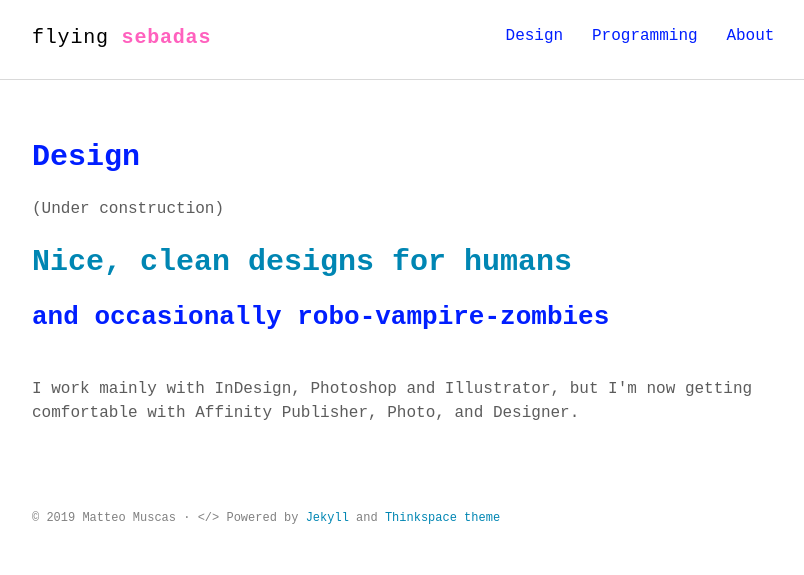
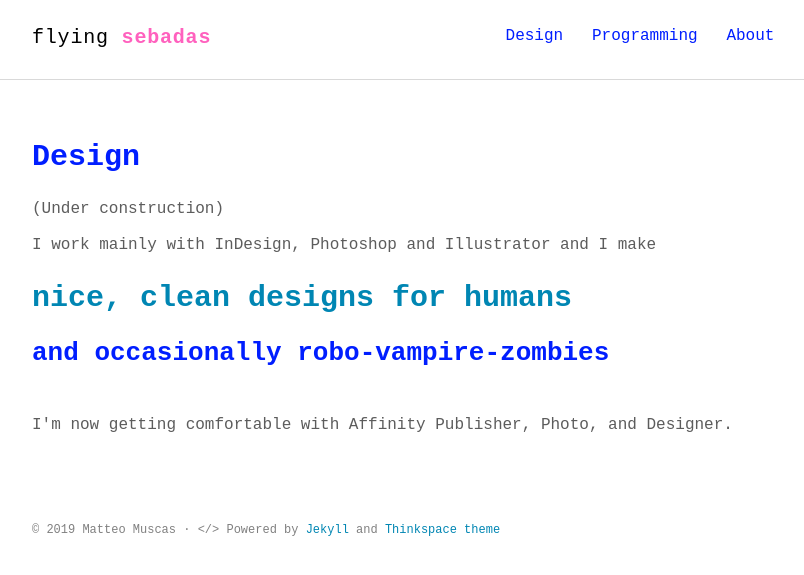
Before and after one commit to quelluomo/quelluomo.github.io, a Jekyll site: the page built from design.md, in a window 1280 px wide. Shown: the top 575 px of the page, without its empty margins (232-1036 px from the left). Built offline with Jekyll 4.4.1, drawn with Linux system fonts in a browser that asks for light colours; some web fonts are replaced.

```diff
--- a/design.md
+++ b/design.md
@@ -6,7 +6,8 @@ permalink: /design/
 
 (Under construction)
 <p>
-<h1><a class= "pink" href="https://drive.google.com/open?id=1DdNGysPomTrVgzvznIxjbdoNxT_8IGEr" target="_blank">Nice, clean designs for humans</a></h1>
+I work mainly with InDesign, Photoshop and Illustrator and I make
+<h1><a class= "pink" href="https://drive.google.com/open?id=1DdNGysPomTrVgzvznIxjbdoNxT_8IGEr" rel="ext">nice, clean designs for humans</a></h1>
 <h2 class = "blue">and occasionally robo-vampire-zombies</h2><br>
 
-I work mainly with InDesign, Photoshop and Illustrator, but I'm now getting comfortable with Affinity Publisher, Photo, and Designer.</p>
+I'm now getting comfortable with Affinity Publisher, Photo, and Designer.</p>
```
Also changed, not shown: about.md (+18 -5 lines), programming.md (+2 -2 lines).
